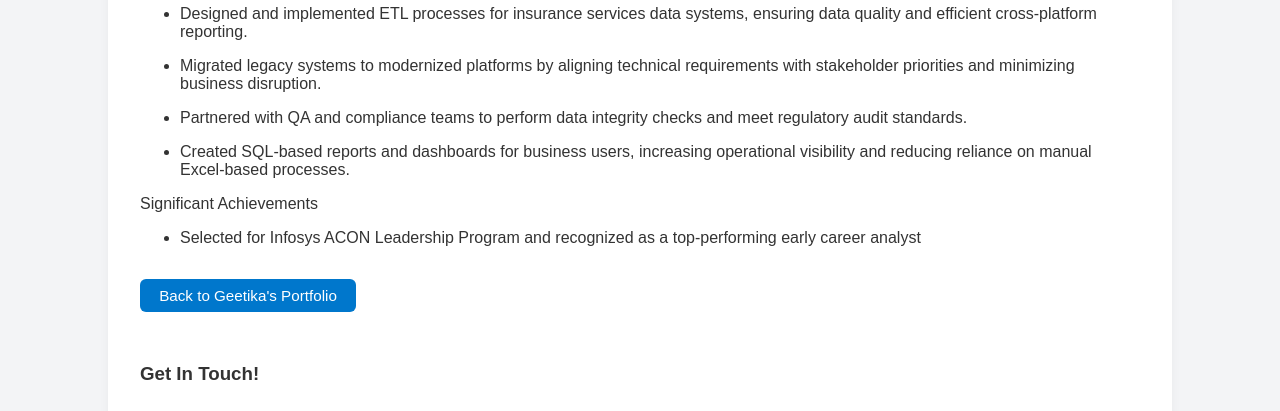
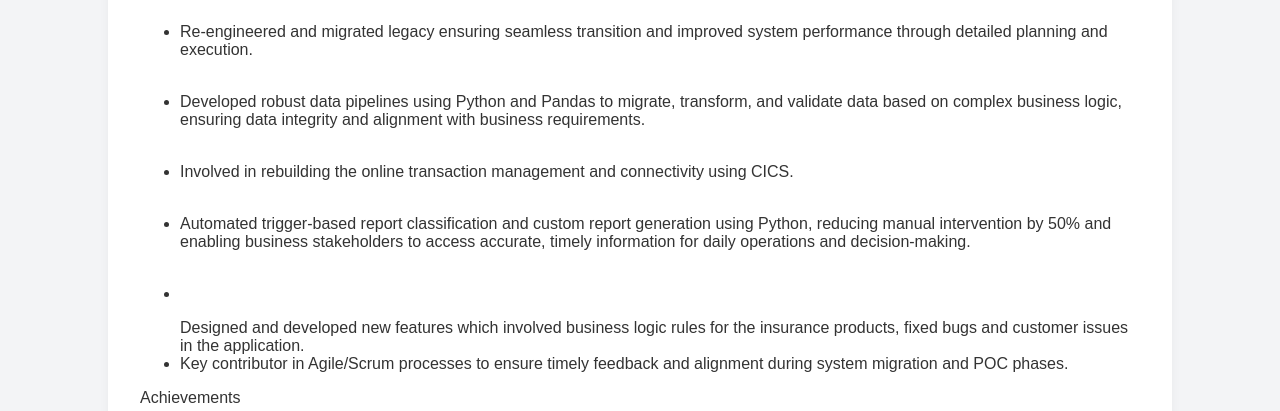
Before and after one commit to ms-gsood7/ms-gsood7.github.io, a plain HTML site: page work2.html in a window 1280 px wide. Shown: the part 227-638 px from the top of the page. Drawn offline with Linux system fonts and the light colour scheme.

Commit message:
updates to work file

```diff
--- a/work2.html
+++ b/work2.html
@@ -3,7 +3,7 @@
 <head>
   <meta charset="UTF-8" />
   <meta name="viewport" content="width=device-width, initial-scale=1.0"/>
-  <title>Research Data Engineer – Geetika Sood</title>
+  <title> Data Engineer – Geetika Sood</title>
   <link rel="stylesheet" href="page-style.css" />
   <link href="http://fonts.googleapis.com/css?family=Open+Sans:300italic,400italic,600italic,700italic,800italic,400,300,600,700,800"  rel="stylesheet" type="text/css">
   <link href="http://fonts.googleapis.com/css?family=Merriweather:400,300,300italic,400italic,700,700italic,900,900italic" rel="stylesheet" type="text/css">
@@ -30,17 +30,19 @@
         <h2>Data Engineer</h2>
         <p>
             <ul>
-                <li>Designed and implemented ETL processes for insurance services data systems, ensuring data quality and efficient cross-platform reporting.</li>
-                <li>Migrated legacy systems to modernized platforms by aligning technical requirements with stakeholder priorities and minimizing business disruption.</li>
-                <li>Partnered with QA and compliance teams to perform data integrity checks and meet regulatory audit standards.</li>
-                <li>Created SQL-based reports and dashboards for business users, increasing operational visibility and reducing reliance on manual Excel-based processes.</li>
-
-            </ul>
+                <br><li>Re-engineered and migrated legacy ensuring seamless transition and improved system performance through detailed planning and execution. </li>
+                <br><li>Developed robust data pipelines using Python and Pandas to migrate, transform, and validate data based on complex business logic, ensuring data integrity and alignment with business requirements.</li>
+                <br><li>Involved in rebuilding the online transaction management and connectivity using CICS.</li>
+                <br><li>Automated trigger-based report classification and custom report generation using Python, reducing manual intervention by 50% and enabling business stakeholders to access accurate, timely information for daily operations and decision-making. </li>
+                <br><li></li>Designed and developed new features which involved business logic rules for the insurance products, fixed bugs and customer issues in the application.</li>
+                <br><li>Key contributor in Agile/Scrum processes to ensure timely feedback and alignment during system migration and POC phases.</li>
+              </ul>
         </p>
 
-        <p>Significant Achievements
+        <p>Achievements
             <ul>
-                <li>Selected for Infosys ACON Leadership Program and recognized as a top-performing early career analyst
+              <br><li>Recognized as a ‘Most Promising Fresher’ </li>
+              <br><li>Selected for Infosys ACON Leadership Program and recognized as a top-performing early career analyst
                 </li>
             </ul>
         </p>
```
Also changed, not shown: 1 other file.
